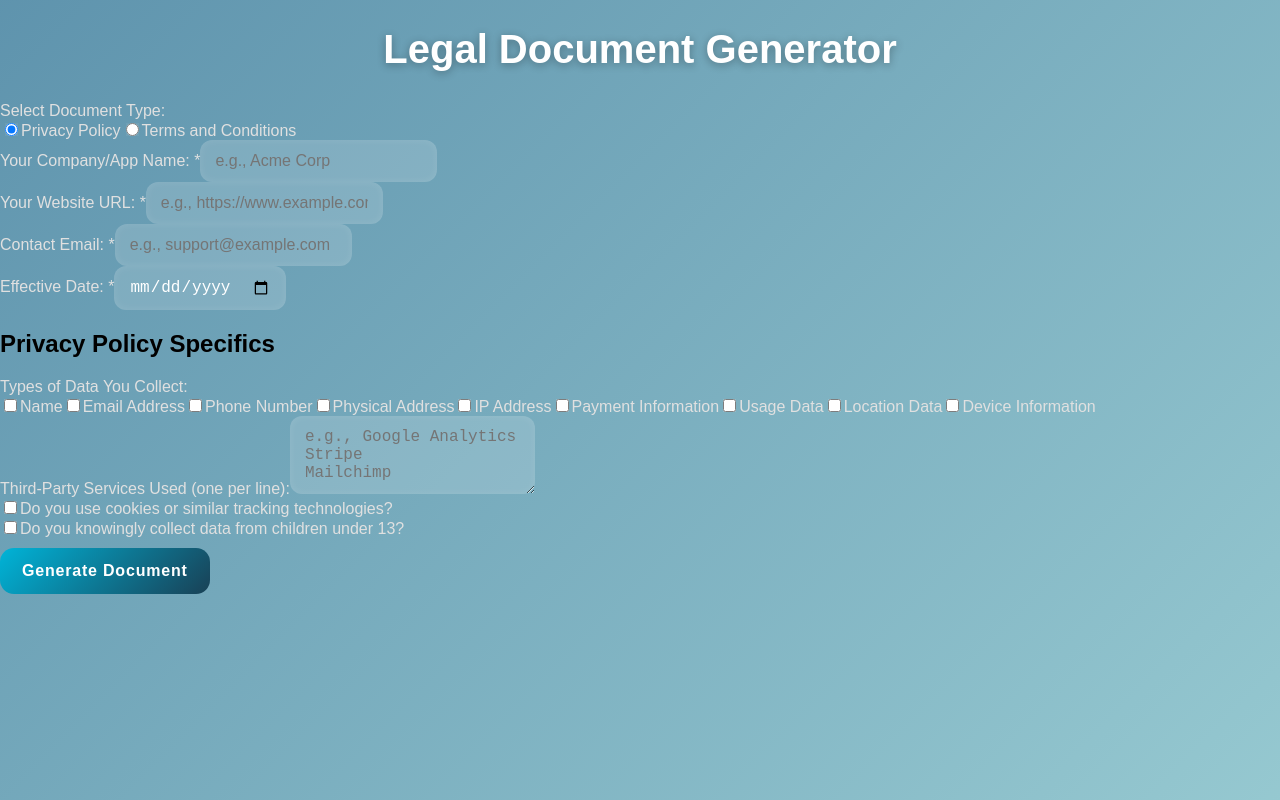
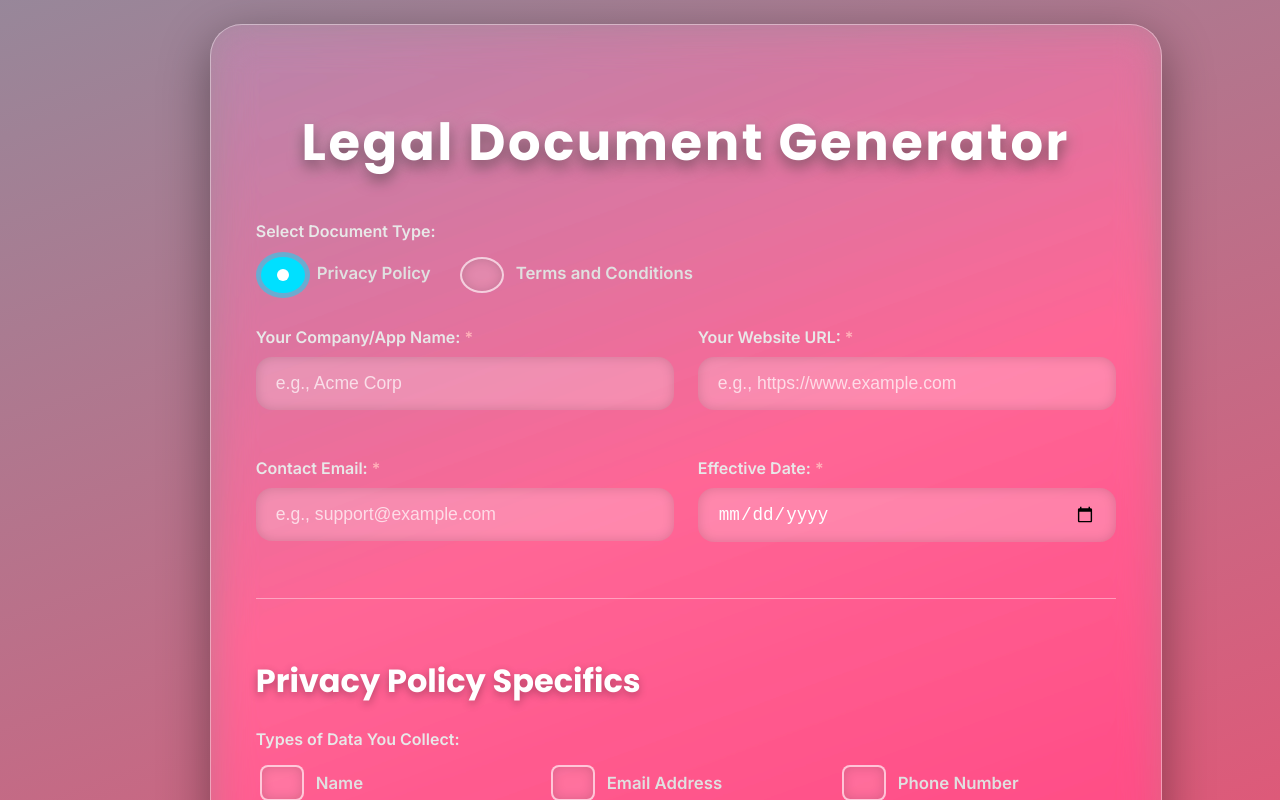
Before and after one commit to Yuvi499code/legal-doc-generator, a React (Create React App) app in the folder legal-doc-generator/frontend/: page / in a window 1280 px wide. Shown: the top 800 px of the page. Built offline with nearby package versions, Linux system fonts and the light colour scheme.

Commit message:
Update App.css
changes in some styles

```diff
--- a/legal-doc-generator/frontend/src/App.css
+++ b/legal-doc-generator/frontend/src/App.css
@@ -1,12 +1,26 @@
 /* App.css */
 
+/* Font imports */
+@import url('https://fonts.googleapis.com/css2?family=Inter:wght@300;400;500;600;700&display=swap');
+@import url('https://fonts.googleapis.com/css2?family=Poppins:wght@300;400;500;600;700&display=swap');
+
+/* Global body styling for background and central alignment */
 body {
     margin: 0;
     padding: 0;
-  font-family: 'Poppins', sans-serif;
-  background: linear-gradient(135deg, #1d3557, #457b9d, #a8dadc);
-  background-size: 400% 400%;
-  animation: gradientMove 12s ease infinite;
+    font-family: 'Inter', sans-serif; /* Default font for general text */
+    /* More vibrant, dynamic background gradient */
+    background: linear-gradient(160deg, #1A2980, #26D0CE, #FC466B, #3F5EFB);
+    background-size: 600% 600%; /* Larger background for smoother animation */
+    animation: gradientMove 15s ease infinite; /* Slightly slower animation */
+    display: flex;
+    flex-direction: column;
+    align-items: center;
+    justify-content: center;
+    min-height: 100vh;
+    padding: 1.5rem; /* Increased padding */
+    color: #fff;
+    overflow-x: hidden;
 }
 
 @keyframes gradientMove {
@@ -15,86 +29,334 @@ body {
     100% {background-position: 0% 50%;}
 }
 
-.app-container {
-  max-width: 850px;
-  margin-left: 400px ;
-  margin-top: 100px;
-  padding: 40px;
-  background: rgba(255, 255, 255, 0.1);
-  border-radius: 20px;
-  box-shadow: 0 8px 32px rgba(0, 0, 0, 0.2);
-  backdrop-filter: blur(12px);
-  -webkit-backdrop-filter: blur(12px);
-  color: #fff;
-  border: 1px solid rgba(255, 255, 255, 0.2);
+/* Base card styling applied to both the form and generated document display */
+.card {
+    padding: 2.8rem; /* Further increased padding */
+    background: rgba(255, 255, 255, 0.08); /* Slightly more transparent */
+    border-radius: 2rem; /* Even more rounded corners */
+    box-shadow: 0 15px 50px rgba(0, 0, 0, 0.4); /* Stronger, softer shadow */
+    backdrop-filter: blur(20px) saturate(200%); /* Stronger blur and saturation */
+    -webkit-backdrop-filter: blur(20px) saturate(200%);
+    border: 1px solid rgba(255, 255, 255, 0.4); /* More prominent, slightly lighter border */
+    width: 100%;
+    max-width: 60rem; /* Wider card */
+    margin-bottom: 2.5rem; /* More space below */
+    transition: all 0.4s ease-in-out; /* Slower, smoother transition */
+    transform-style: preserve-3d; /* For potential 3D effects if needed later */
 }
 
-h1 {
-  font-size: 2.5rem;
-  font-weight: 600;
-  text-align: center;
-  margin-bottom: 30px;
-  color: #ffffff;
-  text-shadow: 0px 2px 8px rgba(0, 0, 0, 0.3);
+.card:hover {
+    box-shadow: 0 20px 60px rgba(0, 0, 0, 0.5); /* Stronger hover shadow */
+    transform: translateY(-5px) scale(1.005); /* More pronounced lift and subtle scale */
 }
 
-form {
-  display: flex;
-  flex-direction: column;
-  gap: 20px;
+/* Specific styling for the main application title */
+h1.app-title {
+    font-family: 'Poppins', sans-serif;
+    font-size: 3.2rem; /* Even larger title */
+    font-weight: 800; /* Extra bold */
+    text-align: center;
+    margin-bottom: 40px; /* More space below */
+    color: #ffffff;
+    text-shadow: 0px 6px 15px rgba(0, 0, 0, 0.5), 0 0 20px rgba(255, 255, 255, 0.3); /* Deeper shadow with subtle glow */
+    letter-spacing: 0.05em; /* Increased letter spacing */
 }
 
-label {
-  font-weight: 500;
-  color: #e0e0e0;
-  margin-bottom: 6px;
+/* Styling for section headings (H2 elements) */
+.section-heading {
+    font-family: 'Poppins', sans-serif;
+    font-size: 2rem; /* Larger H2 */
+    font-weight: 700;
+    color: #ffffff;
+    margin-bottom: 1.5rem; /* More space below */
+    text-shadow: 0px 3px 8px rgba(0, 0, 0, 0.3); /* Deeper shadow */
 }
 
+/* Styling for a generic form group (label + input/checkbox group) */
+.form-group {
+    margin-bottom: 1.5rem; /* Consistent spacing */
+}
+
+/* Styling for labels */
+label {
+    font-weight: 600; /* Bolder labels */
+    color: #e8e8e8; /* Slightly brighter */
+    margin-bottom: 10px; /* More space below */
+    display: block;
+}
+
+/* Styling for required field star */
+.required-star {
+    color: #ffb3ba; /* Even softer, more aesthetic red */
+}
+
+/* Styling for input, select, and textarea elements */
 input, select, textarea {
-  padding: 12px 15px;
+    padding: 16px 20px; /* More padding */
     border: none;
-  border-radius: 12px;
-  background: rgba(255, 255, 255, 0.15);
+    border-radius: 16px; /* More rounded */
+    background: rgba(255, 255, 255, 0.22); /* Slightly more transparent */
     color: #fff;
-  font-size: 1rem;
+    font-size: 1.1rem; /* Slightly larger font */
     outline: none;
-  box-shadow: inset 0 0 8px rgba(255, 255, 255, 0.1);
-  transition: background 0.3s, transform 0.2s;
+    box-shadow: inset 0 0 12px rgba(0, 0, 0, 0.15); /* Deeper inset shadow */
+    transition: all 0.3s cubic-bezier(0.25, 0.8, 0.25, 1); /* Smoother transition curve */
+    width: 100%;
+    box-sizing: border-box;
+}
+
+input::placeholder, textarea::placeholder {
+    color: rgba(255, 255, 255, 0.7); /* Brighter placeholder text */
 }
 
 input:focus, select:focus, textarea:focus {
-  background: rgba(255, 255, 255, 0.25);
-  transform: scale(1.02);
+    background: rgba(255, 255, 255, 0.35); /* More visible on focus */
+    transform: scale(1.008); /* Subtle scale effect */
+    box-shadow: inset 0 0 15px rgba(0, 0, 0, 0.3), 0 0 0 4px rgba(0, 180, 216, 0.8); /* More prominent, vibrant focus ring */
 }
 
+/* Grid layout for general information section */
+.form-grid {
+    display: grid;
+    grid-template-columns: 1fr;
+    gap: 1.5rem; /* Increased gap */
+    margin-bottom: 2rem;
+}
+
+/* Responsive adjustment for form-grid */
+@media (min-width: 768px) {
+    .form-grid {
+        grid-template-columns: 1fr 1fr;
+    }
+}
+
+/* Styling for radio button options container */
+.radio-options {
+    display: flex;
+    flex-wrap: wrap;
+    gap: 1.5rem; /* Increased gap */
+    margin-top: 0.8rem; /* Added top margin */
+}
+
+/* Grid layout for checkbox options (e.g., data collected) */
+.checkbox-options-grid {
+    display: grid;
+    grid-template-columns: 1fr;
+    gap: 0.8rem; /* Increased gap */
+    margin-top: 0.8rem; /* Added top margin */
+}
+
+/* Responsive adjustments for checkbox-options-grid */
+@media (min-width: 640px) {
+    .checkbox-options-grid {
+        grid-template-columns: repeat(2, 1fr);
+    }
+}
+
+@media (min-width: 768px) {
+    .checkbox-options-grid {
+        grid-template-columns: repeat(3, 1fr);
+    }
+}
+
+/* Styling for individual radio and checkbox labels */
+.radio-label, .checkbox-label {
+    display: inline-flex;
+    align-items: center;
+    color: #e0e0e0;
+    font-size: 1.05rem; /* Slightly larger font */
+    cursor: pointer;
+    transition: color 0.2s ease-in-out;
+}
+
+.radio-label:hover, .checkbox-label:hover {
+    color: #ffffff;
+}
+
+/* Custom styling for radio buttons */
+.custom-radio {
+    appearance: none;
+    -webkit-appearance: none;
+    width: 22px; /* Larger size */
+    height: 22px;
+    margin-right: 12px; /* More space */
+    border: 2px solid rgba(255, 255, 255, 0.6); /* Stronger border */
+    border-radius: 50%;
+    outline: none;
+    cursor: pointer;
+    background-color: rgba(255, 255, 255, 0.15);
+    transition: all 0.2s ease-in-out;
+    flex-shrink: 0;
+    position: relative;
+}
+
+.custom-radio:checked {
+    background-color: #00e0ff; /* More vibrant blue */
+    border-color: #00e0ff;
+    box-shadow: 0 0 0 5px rgba(0, 224, 255, 0.5); /* More visible glow */
+}
+
+.custom-radio:checked::after {
+    content: '';
+    width: 12px; /* Larger dot */
+    height: 12px;
+    background: #fff;
+    position: absolute;
+    top: 50%;
+    left: 50%;
+    transform: translate(-50%, -50%);
+    border-radius: 50%;
+}
+
+/* Custom styling for checkboxes */
+.custom-checkbox {
+    appearance: none;
+    -webkit-appearance: none;
+    width: 22px; /* Larger size */
+    height: 22px;
+    margin-right: 12px; /* More space */
+    border: 2px solid rgba(255, 255, 255, 0.6); /* Stronger border */
+    border-radius: 8px; /* More rounded */
+    outline: none;
+    cursor: pointer;
+    background-color: rgba(255, 255, 255, 0.15);
+    transition: all 0.2s ease-in-out;
+    flex-shrink: 0;
+    position: relative;
+}
+
+.custom-checkbox:checked {
+    background-color: #00e0ff;
+    border-color: #00e0ff;
+    box-shadow: 0 0 0 5px rgba(0, 224, 255, 0.5);
+}
+
+.custom-checkbox:checked::after {
+    content: '✓'; /* Checkmark icon */
+    font-size: 16px; /* Larger checkmark */
+    color: #fff;
+    position: absolute;
+    top: 50%;
+    left: 50%;
+    transform: translate(-50%, -50%);
+    text-shadow: 0px 0px 5px rgba(0, 0, 0, 0.3); /* Shadow for checkmark */
+}
+
+/* Styling for buttons */
 button {
-  margin-top: 10px;
-  padding: 14px 22px;
-  background: linear-gradient(135deg, #00b4d8, #194156);
+    margin-top: 2rem; /* More space above button */
+    padding: 18px 30px; /* Larger button */
+    background: linear-gradient(135deg, #FF6B6B, #3F5EFB); /* Vibrant, bold gradient */
     color: white;
-  font-size: 1rem;
+    font-size: 1.2rem; /* Larger font */
     font-weight: bold;
     border: none;
-  border-radius: 14px;
+    border-radius: 18px; /* More rounded */
     cursor: pointer;
-  transition: all 0.3s ease;
-  letter-spacing: 0.8px;
+    transition: all 0.4s ease-in-out;
+    letter-spacing: 1.2px; /* More letter spacing */
+    width: 100%;
+    box-sizing: border-box;
+    text-shadow: 0px 3px 8px rgba(0, 0, 0, 0.4); /* Deeper text shadow */
+    box-shadow: 0 8px 16px rgba(0, 0, 0, 0.3); /* Initial shadow */
+    position: relative;
+    overflow: hidden; /* For pseudo-element effects */
+    z-index: 1;
+}
+
+button::before {
+    content: '';
+    position: absolute;
+    top: 0;
+    left: 0;
+    width: 100%;
+    height: 100%;
+    background: linear-gradient(135deg, rgba(255,255,255,0.1) 0%, rgba(255,255,255,0) 50%, rgba(255,255,255,0.1) 100%);
+    opacity: 0;
+    transition: opacity 0.3s ease-in-out;
+    z-index: -1;
+}
+
+button:hover::before {
+    opacity: 1;
 }
 
 button:hover {
-  background: linear-gradient(135deg, #0077b6, #023e8a);
-  transform: translateY(-2px);
-  box-shadow: 0 6px 18px rgba(0, 0, 0, 0.2);
+    background: linear-gradient(135deg, #E04E5F, #2F4EE0); /* Darker, more intense hover gradient */
+    transform: translateY(-6px) scale(1.01); /* More pronounced lift and scale */
+    box-shadow: 0 15px 30px rgba(0, 0, 0, 0.45); /* Stronger hover shadow */
 }
 
+button:disabled {
+    opacity: 0.6;
+    cursor: not-allowed;
+    background: linear-gradient(135deg, #6c7a89, #546a7b); /* Grayed out gradient */
+    transform: none;
+    box-shadow: none;
+    text-shadow: none;
+    pointer-events: none; /* Disable all pointer events */
+}
+
+/* Styling for horizontal dividers between sections */
+.section-divider {
+    border-top: 1px solid rgba(255, 255, 255, 0.4); /* More visible, slightly lighter divider */
+    padding-top: 2rem;
+    margin-top: 2rem;
+}
+
+/* Styling for error messages */
+.error-alert {
+    background-color: rgba(255, 50, 50, 0.2); /* Brighter red background */
+    border: 1px solid rgba(255, 80, 80, 0.7); /* Stronger, more vibrant border */
+    color: #ffdee0; /* Lighter red text */
+    padding: 1.2rem 1.5rem; /* More padding */
+    border-radius: 0.8rem; /* More rounded */
+    position: relative;
+    margin-top: 2rem;
+    box-sizing: border-box;
+    font-size: 1rem; /* Slightly larger font */
+    box-shadow: 0 6px 15px rgba(0, 0, 0, 0.25);
+    text-shadow: 0px 1px 3px rgba(0, 0, 0, 0.15);
+}
+
+.error-alert strong {
+    font-weight: bold;
+    color: #ffaaaa; /* Slightly different red for bold text */
+}
+
+.error-alert span {
+    display: block;
+    margin-left: 0.6rem;
+}
+
+@media (min-width: 640px) {
+    .error-alert span {
+        display: inline;
+    }
+}
+
+/* Styling for the container of the generated document */
+.generated-document-container {
+    /* Inherits card styles */
+}
+
+/* Styling for the box displaying the generated document content */
+.document-preview-box {
+    padding: 2.2rem; /* More padding */
+    background-color: rgba(255, 255, 255, 0.18); /* Slightly darker, more transparent background */
+    border: 1px solid rgba(255, 255, 255, 0.4); /* More prominent border */
+    border-radius: 1.2rem; /* More rounded */
+    overflow: auto;
+    max-height: 32rem; /* Taller preview box */
+    box-shadow: inset 0 0 20px rgba(0, 0, 0, 0.2); /* Stronger inset shadow for depth */
+}
+
+/* Styling for the preformatted generated content */
 .generated-content {
-  margin-top: 40px;
-  background-color: rgba(255, 255, 255, 0.12);
-  padding: 25px;
-  border-radius: 15px;
-  color: #f1f1f1;
     white-space: pre-wrap;
     font-family: 'Courier New', Courier, monospace;
-  font-size: 0.95rem;
-  border: 1px solid rgba(255, 255, 255, 0.25);
+    font-size: 1.05rem; /* Slightly larger font */
+    line-height: 1.7; /* Improved readability */
+    color: #fcfcfc; /* Brighter text for better contrast */
+    text-shadow: 0px 1px 3px rgba(0, 0, 0, 0.15); /* Subtle text shadow */
 }
```
Lines whose indentation alone changed are shown as unchanged.
